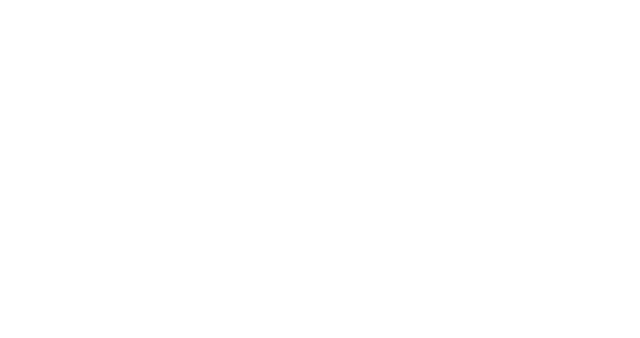
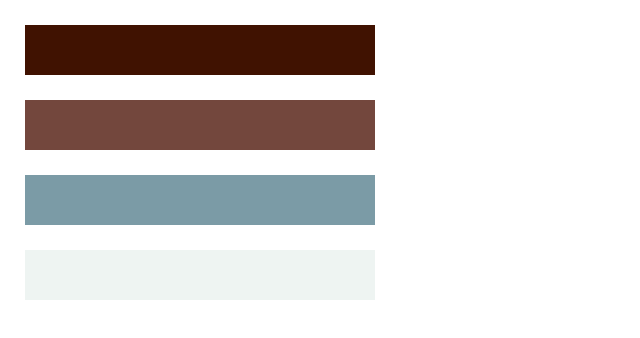
Before and after one commit to Willowsounds/5-seconds-of-light, a plain HTML site: page prototypes/joystick-interaction/joystickButton/index.html in a window 1280 px wide. Shown: the whole page, without its empty margins (0-640 px from the left). Drawn offline with Linux system fonts and the light colour scheme.

Commit message:
no message

```diff
--- a/prototypes/joystick-interaction/joystickButton/main.js
+++ b/prototypes/joystick-interaction/joystickButton/main.js
@@ -11,22 +11,22 @@ let button4 = document.getElementById("coldestColour");
 
 button1.addEventListener("mouseover", function(event) {
         //Fill background
-        document.body.style.backgroundColor = "red";
+        document.body.style.backgroundColor = "#401201";
 });
 
 button2.addEventListener("mouseover", function(event) {
     //Fill background
-    document.body.style.backgroundColor = "blue";
+    document.body.style.backgroundColor = "#73473D";
 });
 
 button3.addEventListener("mouseover", function(event) {
     //Fill background
-    document.body.style.backgroundColor = "green";
+    document.body.style.backgroundColor = "#7B9BA6";
 });
 
 button4.addEventListener("mouseover", function(event) {
     //Fill background
-    document.body.style.backgroundColor = "pink";
+    document.body.style.backgroundColor = "#EEF4F2";
 });
 
 
--- a/prototypes/joystick-interaction/joystickButton/styles.css
+++ b/prototypes/joystick-interaction/joystickButton/styles.css
@@ -8,30 +8,38 @@
     overflow: hidden;
 }
 
-#test1 {
+#warmestColour {
     width: 300px;
-    border: 25px solid green;
+    border: 25px;
     padding: 25px;
     margin: 25px;
+    background-color: #401201;
   }
 
-#test2 {
+#warmColour {
     width: 300px;
-    border: 25px solid green;
+    border: 25px;
     padding: 25px;
     margin: 25px;
+    background-color: #73473D;
     }
 
-#test3 {
+#coldColour {
     width: 300px;
-    border: 25px solid green;
+    border: 25px;
     padding: 25px;
     margin: 25px;
+    background-color: #7B9BA6;
     }
 
-#test4 {
+#coldestColour {
     width: 300px;
-    border: 25px solid green;
+    border: 25px;
     padding: 25px;
     margin: 25px;
+    background-color: #EEF4F2;
     }
+
+  .p{
+    border-style:double;
+  }
```
